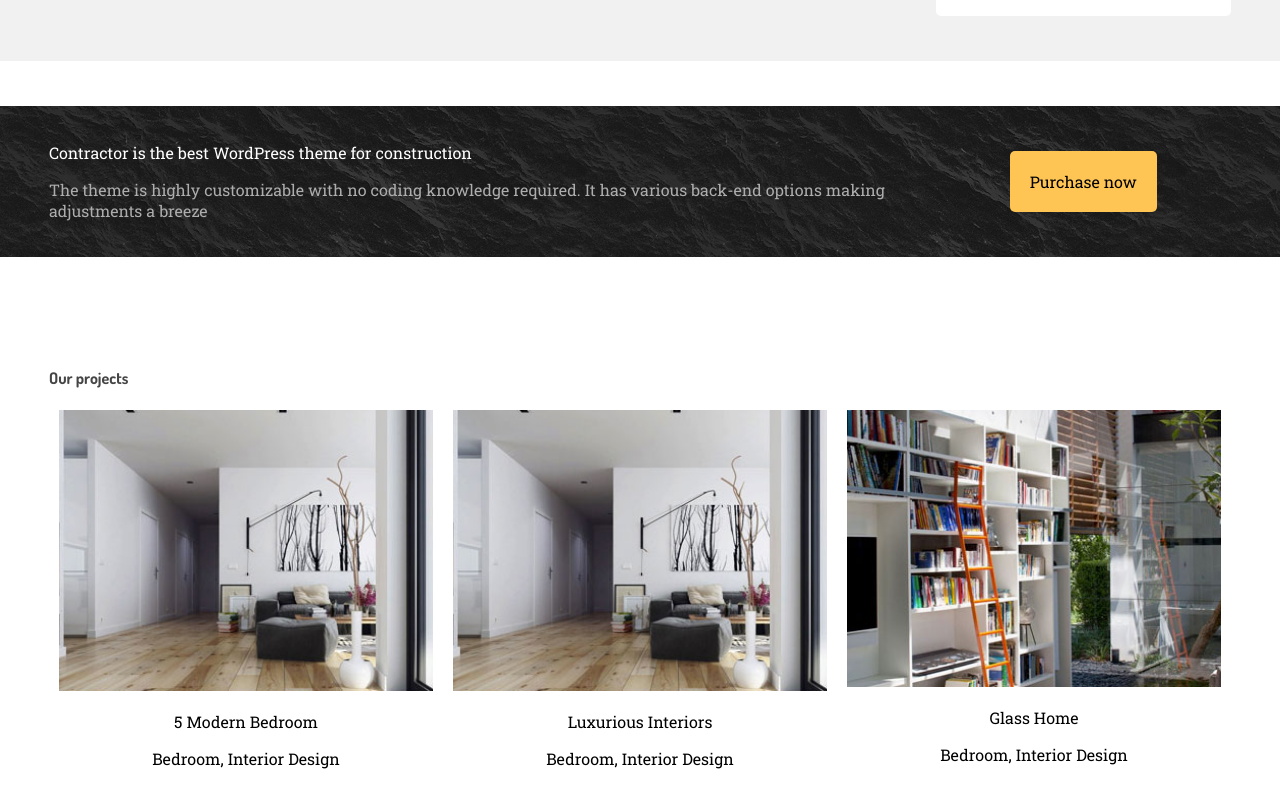
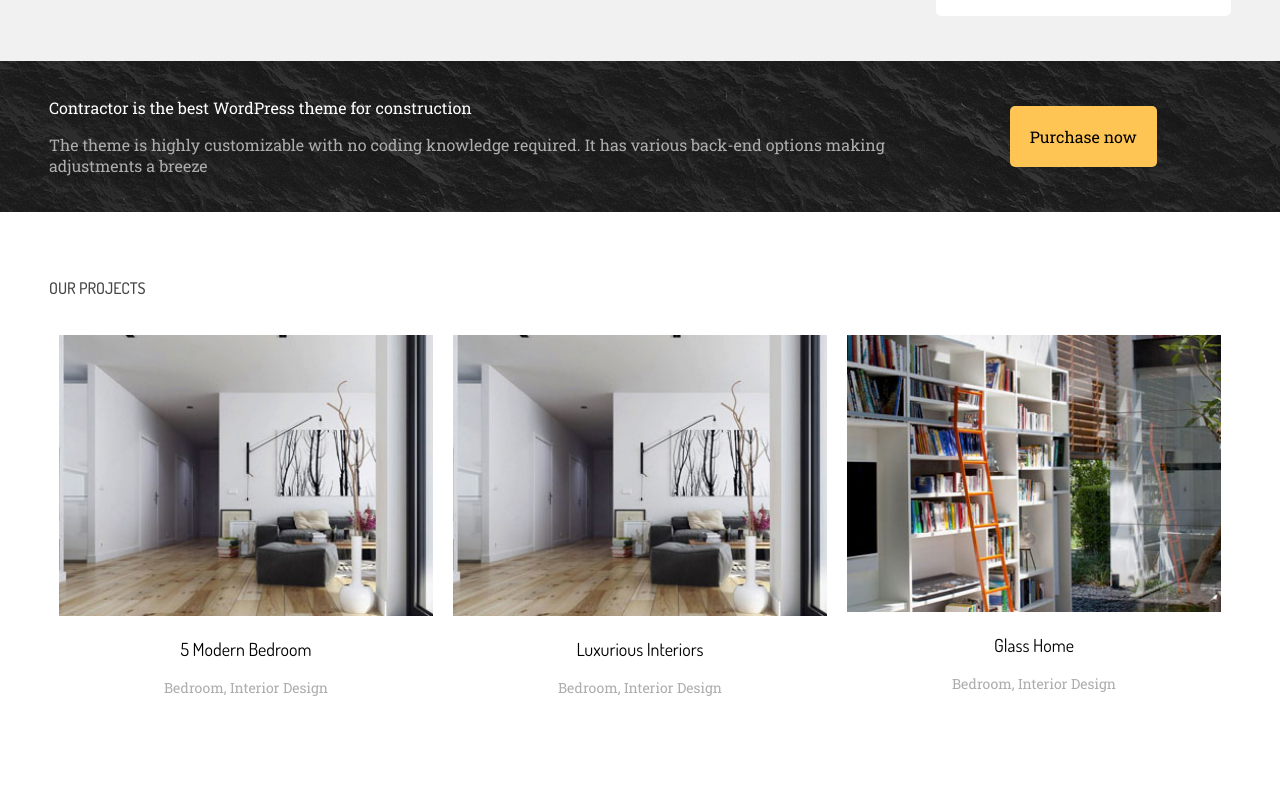
Before and after one commit to abkendal/Contractor, a plain HTML site: page index.html in a window 1280 px wide. Shown: the part 1911-2699 px from the top of the page. Drawn offline with Linux system fonts and the light colour scheme.

Commit message:
Add basc styles to projects section

```diff
--- a/css/_media.scss
+++ b/css/_media.scss
@@ -35,6 +35,9 @@
 	.wp-purchase {
 		margin: 15px 0;
 	}
+	.projects h4 {
+		text-align:center;
+	}
 }
 
 @media (max-width: 480px) {
--- a/css/style.scss
+++ b/css/style.scss
@@ -297,6 +297,7 @@ image:hover #truck {
 // ------------ Wordpress1 Styles  ------------
 .wordpress1 {
 	position:relative;
+	padding: 0;
 }
 .wordpress1-bg {
 	background-image: url(../assets/bg-pattern-cool.jpg);
@@ -333,8 +334,23 @@ image:hover #truck {
     color: black;
 }
 // ------------ Projects Styles  ------------
+.projects {
+	h4 {
+		text-transform: uppercase;
+  		font-weight: 500;
+	}
+	p {
+		color: $lightgrey;
+		font-size: 14px;
+	}
+}
 .project-box {
-	padding: 0 10px;
+	padding: 15px 10px;
+}
+p.project-name{
+	color: black;
+	font-size: 18px;
+	font-family: 'Dosis', sans-serif;
 }
 
 // ------------ Testimonials Styles  ------------
--- a/index.html
+++ b/index.html
@@ -270,17 +270,17 @@
 		<div class="wrapper">
 			<div class="row clearfix">
 				<h4>Our projects</h4>
-				<div class="project-box col-sm-4 text-center">
+				<div class="project-box col-xs-offset-3 col-xs-6 col-sm-4 col-sm-offset-0 text-center">
 					<img src="assets/livingroom1.jpg" alt="project1" class="img-responsive">
 					<p class="project-name"> 5 Modern Bedroom</p>
 					<p>Bedroom, Interior Design</p>
 				</div>
-				<div class="project-box col-sm-4 text-center">
+				<div class="project-box col-xs-offset-3 col-xs-6 col-sm-4 col-sm-offset-0  text-center">
 					<img src="assets/livingroom1.jpg" alt="project2" class="img-responsive">
 					<p class="project-name">Luxurious Interiors</p>
 					<p>Bedroom, Interior Design</p>
 				</div>
-				<div class="project-box col-sm-4 text-center">
+				<div class="project-box col-xs-offset-3 col-xs-6 col-sm-4 col-sm-offset-0  text-center">
 					<img src="assets/livingroom2.jpg" alt="project3" class="img-responsive">
 					<p class="project-name">Glass Home</p>
 					<p>Bedroom, Interior Design</p>
```
Also changed, not shown: css/style.css.
